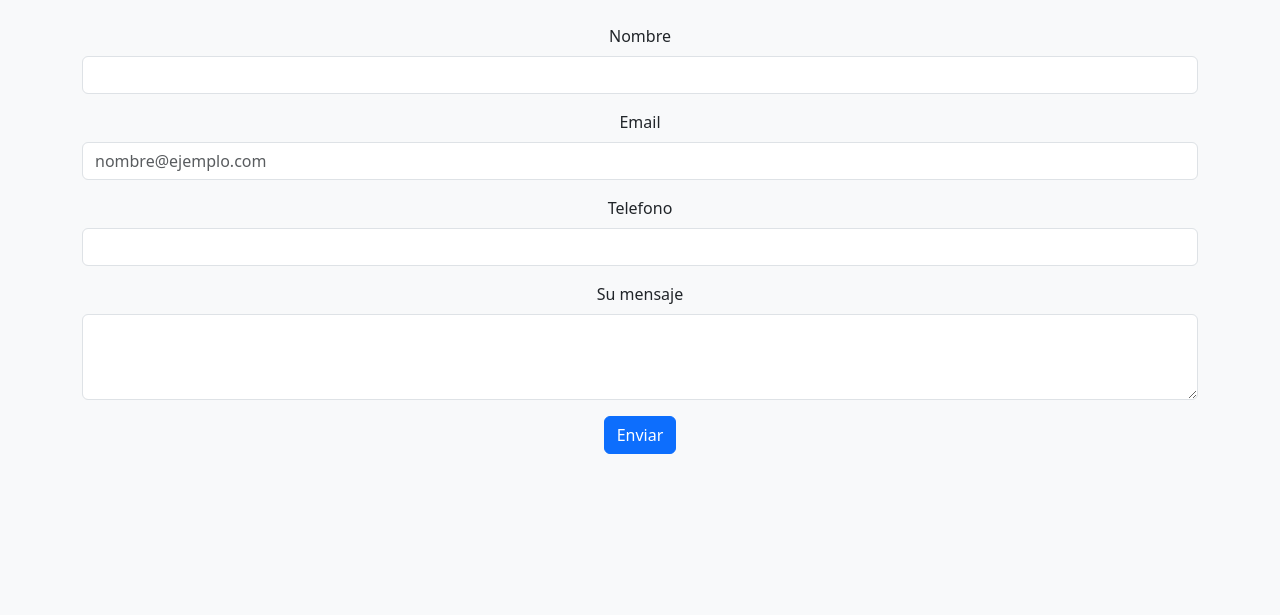
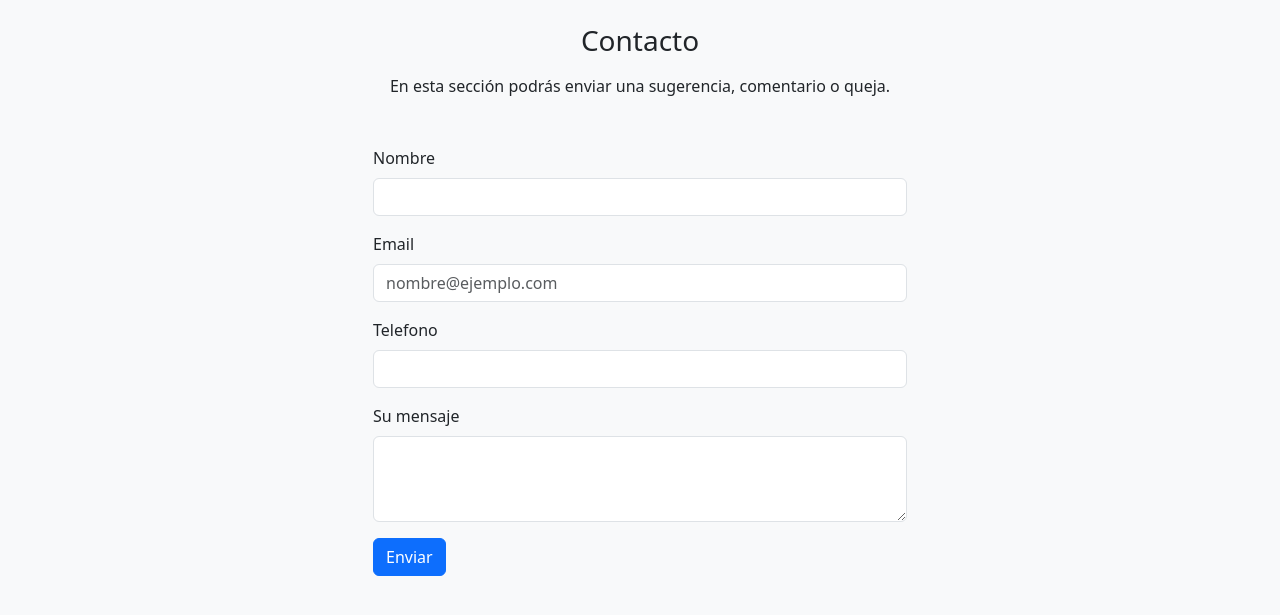
Before and after one commit to DiegoMuneraT/ClothStore, a Django app: page /contacto/ in a window 1280 px wide. Shown: the part 105-720 px from the top of the page. Run offline with Django 4.2, Linux system fonts and the light colour scheme.

Commit message:
Corrigiendo un poco los estilos de cada vista

```diff
--- a/clothstore/store/templates/pages/api.html
+++ b/clothstore/store/templates/pages/api.html
@@ -6,12 +6,15 @@
 <script src="{% static 'apiData.js' %}"></script>
 
 <div class="text-center mb-4">
-  Drots Store - Nuestra API
+  <h1 class="h3 mb-3 font-weight-normal">API</h1>
+  <p>En esta sección se puede ver el funcionamiento de la API interna y externa.</p>
 </div>
+<br>
 
 <div class="row justify-content-center">
   <div class="col-md-6">
     <button type="button" id="btn-get-data" class="btn btn-success">Obtener datos internos</button>
+    <hr>
     <div id="data-container">
     <!-- Contenido de datos de la api interna -->
     </div>
@@ -19,6 +22,7 @@
 
   <div class="col-md-6">
     <button type="button" id="btn-get-data" class="btn btn-success">Obtener datos externos</button>
+    <hr>
     <div id="data-extern-container">
     <!-- Contenido de datos de la api externa -->
     </div>
--- a/clothstore/store/templates/pages/blog.html
+++ b/clothstore/store/templates/pages/blog.html
@@ -2,6 +2,9 @@
 {%  block title %}Drots - Store {% endblock %}
 {% block content %}
 <div class="text-center">
-  Nuestra marca siempre estara de moda
+  <h1 class="h3 mb-3 font-weight-normal">Blog</h1>
+  <p>En esta podrá ver nuestro blog con las últimas novedades de la moda.</p>
 </div>
+<br>
+
 {% endblock %}
--- a/clothstore/store/templates/pages/contacto.html
+++ b/clothstore/store/templates/pages/contacto.html
@@ -1,7 +1,16 @@
 {% extends 'components/navbar.html' %}
 {%  block title %}Drots - Store {% endblock %}
 {% block content %}
-<div class="text-center">
+<div class="text-center mb-4">
+    <h1 class="h3 mb-3 font-weight-normal">Contacto</h1>
+    <p>En esta sección podrás enviar una sugerencia, comentario o queja.</p>
+</div>
+<br>
+
+<div class="container">
+    <div class="row justify-content-center">
+        <div class="col-md-6">
+            <form>
                 <div class="mb-3">
                     <label for="nombre" class="form-label">Nombre</label>
                     <input type="text" class="form-control" id="nombre">
@@ -19,5 +28,8 @@
                     <textarea class="form-control" id="mensaje" rows="3"></textarea>
                 </div>
                 <button type="button" class="btn btn-primary">Enviar</button>
+            </form>
+        </div>
+    </div>
 </div>
 {% endblock %}
--- a/clothstore/store/templates/products/index.html
+++ b/clothstore/store/templates/products/index.html
@@ -2,6 +2,12 @@
 {% block title %}Drots - Store{% endblock %}
 {% block content %}
 {% load static %}
+<div class="text-center mb-4">
+    <h1 class="h3 mb-3 font-weight-normal">Tienda</h1>
+    <p>En esta sección podrás visualizar los productos disponibles, ver con más detalle y agregarlos al carrito</p>
+</div>
+<br>
+
 <div class="row">
     {% for item in clothes %}
     <div class="col-md-4">  {# Assuming a grid system like Bootstrap's; adjust as needed #}
```
Also changed, not shown: clothstore/store/templates/pages/dashboard.html (+10 -1 lines), clothstore/store/templates/pages/home.html (+6 -2 lines). Lines whose indentation alone changed are shown as unchanged.
